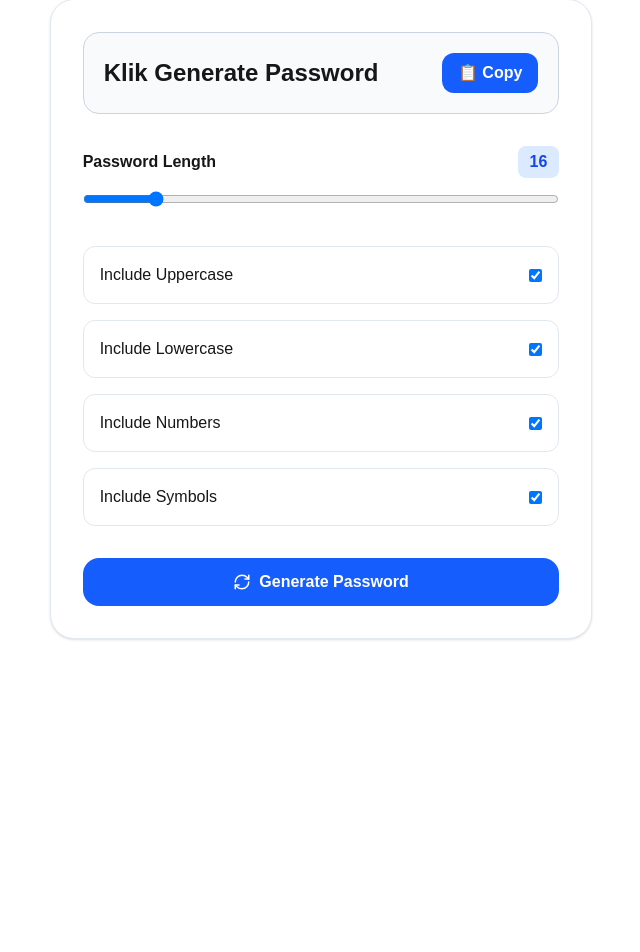
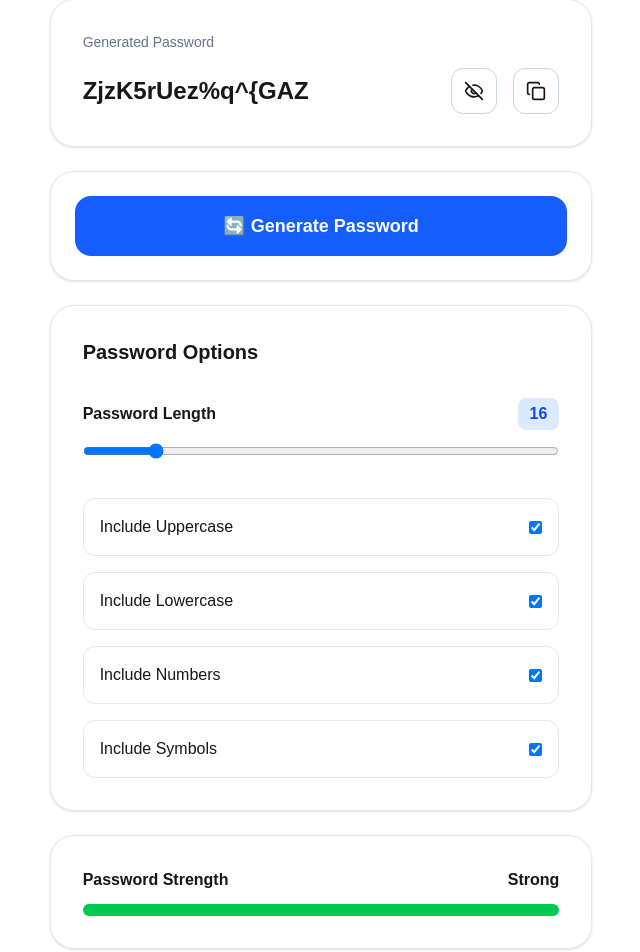
Before and after one commit to smarttoolsidn-maker/smarttools-indonesia, a Next.js app: page /tools/password-generator in a window 1280 px wide. Shown: the part 221-1173 px from the top of the page, without its empty margins (319-959 px from the left). Before the commit the page ends 940 px from the top, so only its background shows below. Built offline with nearby package versions, Linux system fonts and the light colour scheme.

Commit message:
feat: redesign Password Generator UI

```diff
--- a/app/tools/password-generator/page.tsx
+++ b/app/tools/password-generator/page.tsx
@@ -1,19 +1,72 @@
 "use client";
 
 import { useState } from "react";
-import { RefreshCw } from "lucide-react";
+import {
+  Eye,
+  EyeOff,
+  Copy,
+  Check,
+} from "lucide-react";
 
 export default function PasswordGeneratorPage() {
-  const [password, setPassword] = useState("");
-  const [copied, setCopied] = useState(false);
+    function getStrength() {
+  let score = 0;
+
+  if (length >= 12) score++;
+  if (length >= 20) score++;
+
+  if (includeUppercase) score++;
+  if (includeLowercase) score++;
+  if (includeNumbers) score++;
+  if (includeSymbols) score++;
+
+  if (score <= 2) {
+    return {
+      text: "Weak",
+      color: "bg-red-500",
+      width: "25%",
+    };
+  }
+
+  if (score <= 4) {
+    return {
+      text: "Medium",
+      color: "bg-yellow-500",
+      width: "60%",
+    };
+  }
+
+  return {
+    text: "Strong",
+    color: "bg-green-500",
+    width: "100%",
+  };
+}
+
   const [length, setLength] = useState(16);
-
   const [includeUppercase, setIncludeUppercase] = useState(true);
   const [includeLowercase, setIncludeLowercase] = useState(true);
   const [includeNumbers, setIncludeNumbers] = useState(true);
   const [includeSymbols, setIncludeSymbols] = useState(true);
+  const [showPassword, setShowPassword] = useState(true);
+  const [copied, setCopied] = useState(false);
+  const [password, setPassword] = useState(() => {
+    const chars =
+      "ABCDEFGHIJKLMNOPQRSTUVWXYZabcdefghijklmnopqrstuvwxyz0123456789!@#$%^&*()_+-=[]{}|;:,.<>?";
+
+    let result = "";
+
+    for (let i = 0; i < 16; i++) {
+      result += chars.charAt(
+        Math.floor(Math.random() * chars.length)
+      );
+    }
+
+    return result;
+  });
 
   function generatePassword() {
+
   let chars = "";
 
   if (includeUppercase) {
@@ -47,11 +100,10 @@ export default function PasswordGeneratorPage() {
 
   setPassword(result);
 }
-
-  function copyPassword() {
+async function copyPassword() {
   if (!password) return;
 
-  navigator.clipboard.writeText(password);
+  await navigator.clipboard.writeText(password);
 
   setCopied(true);
 
@@ -59,7 +111,6 @@ export default function PasswordGeneratorPage() {
     setCopied(false);
   }, 2000);
 }
-
   return (
   <main className="mx-auto max-w-5xl px-6 py-20">
     <h1 className="text-5xl font-extrabold dark:text-white">
@@ -70,26 +121,66 @@ export default function PasswordGeneratorPage() {
       Buat password yang kuat dan aman secara gratis.
     </p>
 
+    {/* Card */}
+    {/* Password Display */}
 <div className="mt-12 rounded-3xl border border-slate-200 bg-white p-8 shadow-sm dark:border-slate-700 dark:bg-slate-800">
-        {/* Password Display */}
-        <div className="flex items-center justify-between gap-4 rounded-2xl border border-slate-300 bg-slate-50 p-5 dark:border-slate-600 dark:bg-slate-900">
+
+  <p className="text-sm text-slate-500 dark:text-slate-400">
+    Generated Password
+  </p>
+
+  <div className="mt-4 flex items-center gap-4">
 
   <div className="flex-1 break-all text-2xl font-bold dark:text-white">
-    {password || "Klik Generate Password"}
+
+    {showPassword
+      ? password
+      : "•".repeat(password.length)}
+
   </div>
 
   <button
+    onClick={() => setShowPassword(!showPassword)}
+    className="rounded-xl border border-slate-300 p-3 hover:bg-slate-100 dark:border-slate-600 dark:hover:bg-slate-700"
+  >
+    {showPassword ? <EyeOff size={20}/> : <Eye size={20}/>}
+  </button>
+
+  <button
     onClick={copyPassword}
-    className="rounded-xl bg-blue-600 px-4 py-2 font-semibold text-white transition hover:bg-blue-700"
+    className="rounded-xl border border-slate-300 p-3 hover:bg-slate-100 dark:border-slate-600 dark:hover:bg-slate-700"
   >
-    {copied ? "✅ Copied!" : "📋 Copy"}
+    {copied ? <Check size={20}/> : <Copy size={20}/>}
   </button>
 
 </div>
 
+</div>
+
+{/* Generate Button */}
+<div className="mt-6 rounded-3xl border border-slate-200 bg-white p-6 shadow-sm dark:border-slate-700 dark:bg-slate-800">
+
+  <button
+    onClick={generatePassword}
+    className="w-full rounded-2xl bg-blue-600 px-6 py-4 text-lg font-bold text-white transition hover:bg-blue-700"
+  >
+    🔄 Generate Password
+  </button>
+
+</div>
+
+{/* Password Options */}
+<div className="mt-6 rounded-3xl border border-slate-200 bg-white p-8 shadow-sm dark:border-slate-700 dark:bg-slate-800">
+
+  <h3 className="text-xl font-bold dark:text-white">
+    Password Options
+  </h3>
+
   {/* Slider */}
   <div className="mt-8">
+
     <div className="mb-3 flex items-center justify-between">
+
       <span className="font-semibold dark:text-white">
         Password Length
       </span>
@@ -97,6 +188,7 @@ export default function PasswordGeneratorPage() {
       <span className="rounded-lg bg-blue-100 px-3 py-1 font-bold text-blue-700 dark:bg-blue-900 dark:text-blue-300">
         {length}
       </span>
+
     </div>
 
     <input
@@ -107,10 +199,12 @@ export default function PasswordGeneratorPage() {
       onChange={(e) => setLength(Number(e.target.value))}
       className="w-full cursor-pointer"
     />
+
   </div>
 
-        {/* Options */}
+  {/* Checkbox */}
   <div className="mt-8 space-y-4">
+
     <label className="flex items-center justify-between rounded-xl border border-slate-200 p-4 dark:border-slate-700">
       <span className="font-medium dark:text-white">
         Include Uppercase
@@ -166,17 +260,38 @@ export default function PasswordGeneratorPage() {
         }
       />
     </label>
+
   </div>
 
-        {/* Button */}
-        <button
-  onClick={generatePassword}
-  className="mt-8 flex w-full items-center justify-center gap-2 rounded-2xl bg-blue-600 px-6 py-3 font-semibold text-white transition hover:bg-blue-700"
->
-  <RefreshCw size={18} />
-  Generate Password
-</button>
 </div>
+
+{/* Password Strength */}
+<div className="mt-6 rounded-3xl border border-slate-200 bg-white p-8 shadow-sm dark:border-slate-700 dark:bg-slate-800">
+
+  <div className="mb-3 flex items-center justify-between">
+
+    <span className="font-semibold dark:text-white">
+      Password Strength
+    </span>
+
+    <span className="font-bold dark:text-white">
+      {getStrength().text}
+    </span>
+
+  </div>
+
+  <div className="h-3 overflow-hidden rounded-full bg-slate-200 dark:bg-slate-700">
+
+    <div
+      className={`h-full ${getStrength().color} transition-all duration-500`}
+      style={{
+        width: getStrength().width,
+      }}
+    />
+
+  </div>
+
+</div>
+
   </main>
-  );
-}
+)}
--- a/package.json
+++ b/package.json
@@ -10,7 +10,7 @@
   },
   "dependencies": {
     "framer-motion": "^12.42.2",
-    "lucide-react": "^1.26.0",
+    "lucide-react": "^1.27.0",
     "next": "16.2.11",
     "next-themes": "^0.4.6",
     "react": "19.2.4",
```
Also changed, not shown: 1 other file (tests, documents, lock files or other folders). Lines whose indentation alone changed are shown as unchanged.
